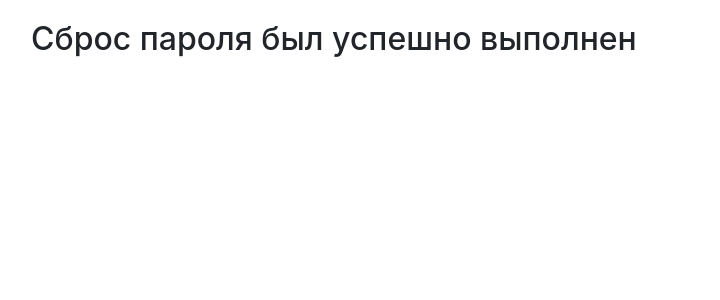
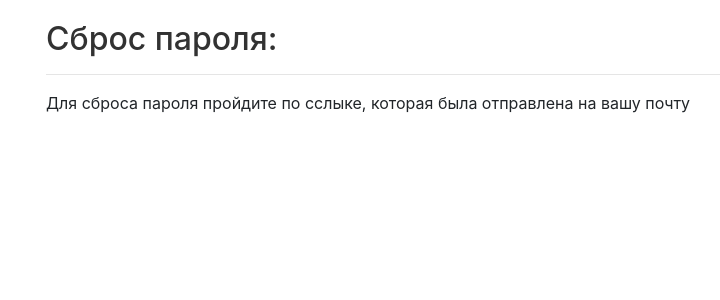
Before and after one commit to G000D1ESS/bboard_django, a Django app: template bboard/templates/registration/password_reset_done.html in a window 1280 px wide. Shown: the part 59-359 px from the top of the page, without its empty margins (33-753 px from the left). Run offline with Django 3.2, Linux system fonts and the light colour scheme; the template is opened without the code that fills it, so the values that code supplies are empty; some libraries are stand-ins or nearby versions.

Commit message:
New desgin for User Password Reset

```diff
--- a/bboard/templates/registration/password_reset_done.html
+++ b/bboard/templates/registration/password_reset_done.html
@@ -1,7 +1,12 @@
 {% extends 'layout/basic.html' %}
 
-{% block title %}Сброс пароля - Выполнен!{% endblock %}
+{% block title %}Сброс пароля{% endblock %}
 
 {% block content %}
-    <h2>Сброс пароля был успешно выполнен</h2>
+    <div class="col-8">
+        <h2 class="block_name">Сброс пароля:</h2>
+        <hr>
+        <p>Для сброса пароля пройдите по сслыке, которая была отправлена на вашу почту</p>
+    </div>
+
 {% endblock %}
--- a/learn/urls.py
+++ b/learn/urls.py
@@ -35,6 +35,4 @@ urlpatterns = [
              template_name='registration/password_confirmed.html'
          ),
          name='password_reset_complete'),
-
-    path('captcha/', include('captcha.urls')),
 ]
```
Also changed, not shown: bboard/templates/registration/password_confirmed.html (+6 -1 lines).
